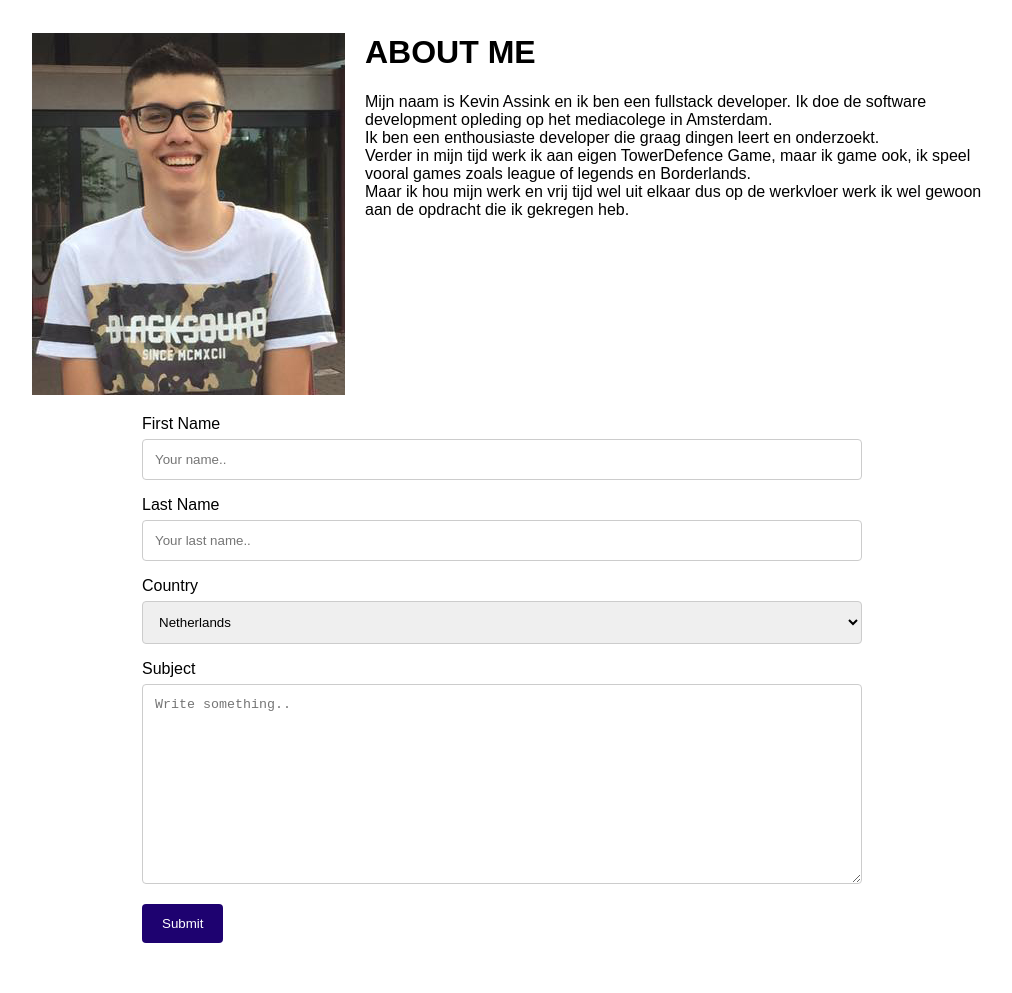
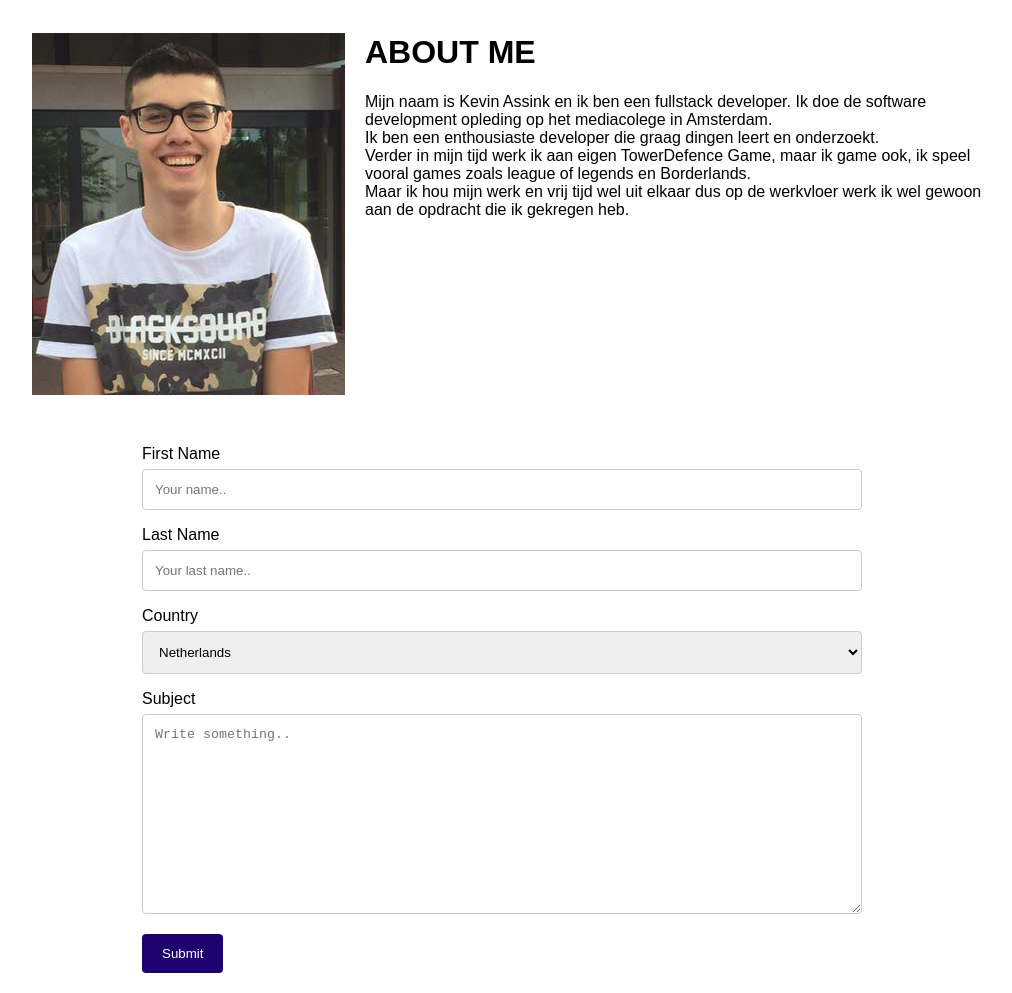
Before and after one commit to KevinAssink/Portfolio, a plain HTML site: page index.html in a window 1280 px wide. Shown: the part 723-1716 px from the top of the page, without its empty margins (138-1150 px from the left). Before the commit the page ends 1686 px from the top, so only its background shows below. Drawn offline with Linux system fonts and the light colour scheme.

Commit message:
Update style.css

```diff
--- a/style.css
+++ b/style.css
@@ -120,3 +120,6 @@ input[type=submit]:hover {
 #AboutMe {
   width: 100%;
 }
+form {
+  padding-top: 30px
+}
```
